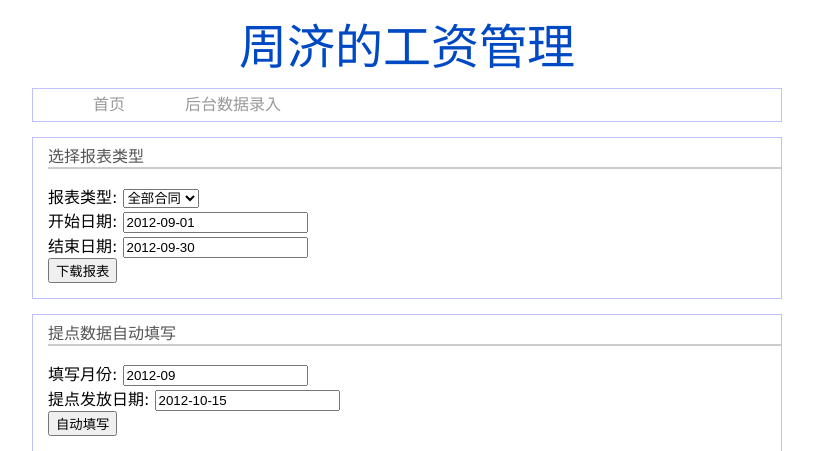
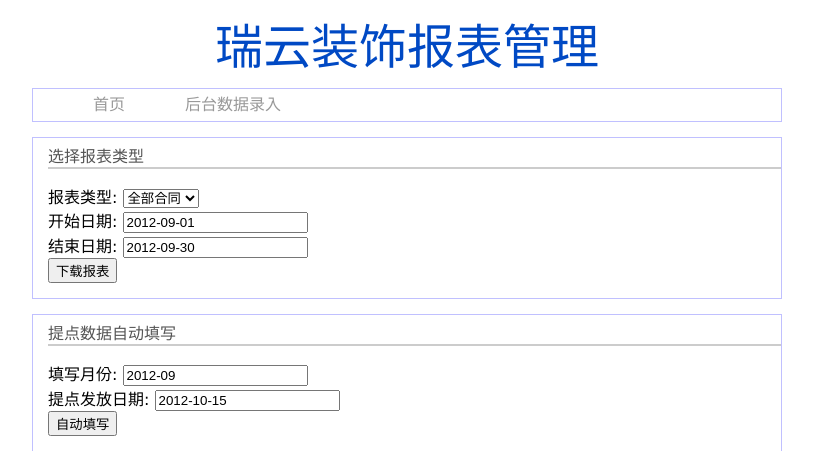
Before and after one commit to feisuzhu/zjhelper, a Django app: page / in a window 1280 px wide. Shown: the top 451 px of the page, without its empty margins (233-1046 px from the left). Run offline with Django 3.2, Linux system fonts and the light colour scheme; the visitor is signed in with stand-in values (Sample User, id 1); parts of the project's set-up code (start-up, migrations or seed data) failed here and were passed over.

Commit message:
Title fix.

```diff
--- a/salary/templates/skel.html
+++ b/salary/templates/skel.html
@@ -10,7 +10,7 @@
 <script type="text/javascript" src="{% static "jquery-1.7.2.min.js" %}"></script>
 <script type="text/javascript" src="{% static "jquery-ui.min.js" %}"></script>
 
-<title>{% block title %}周济的工资管理{% endblock title %}</title>
+<title>{% block title %}瑞云装饰报表管理{% endblock title %}</title>
 <style type="text/css">
 {% block pagecss %}
 {% endblock pagecss %}
@@ -20,7 +20,7 @@
 <div id="page">
 
 <div id="banner">
-周济的工资管理
+{% block banner %}瑞云装饰报表管理{% endblock banner %}
 </div>
 
 <div id="nav" class="section">
```
